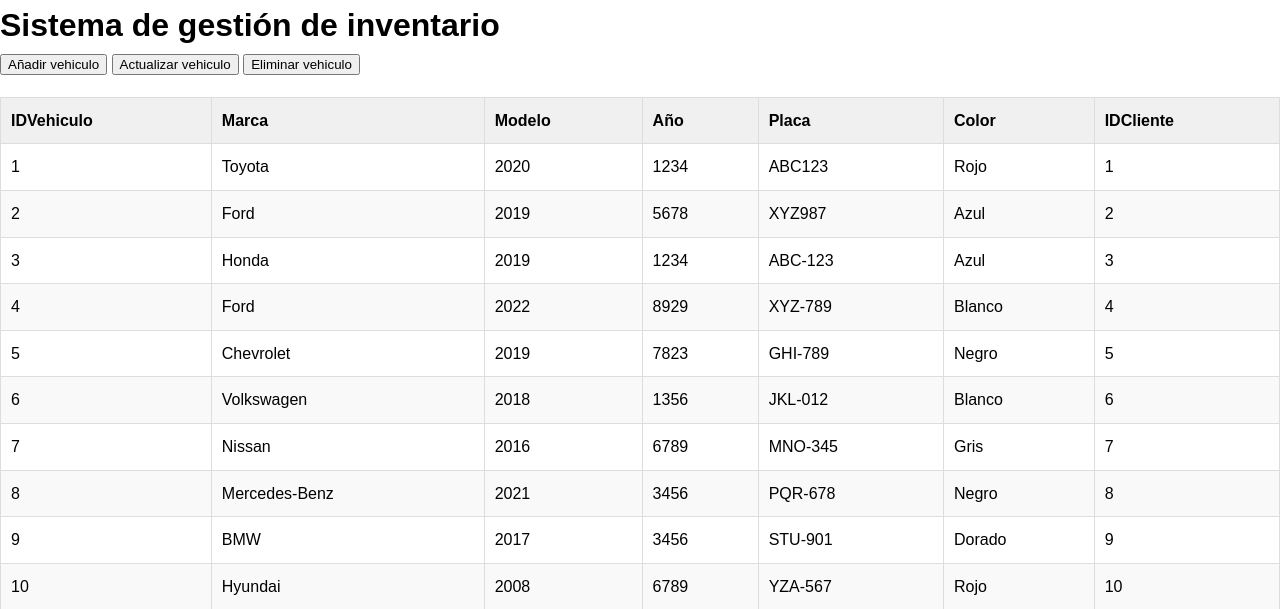
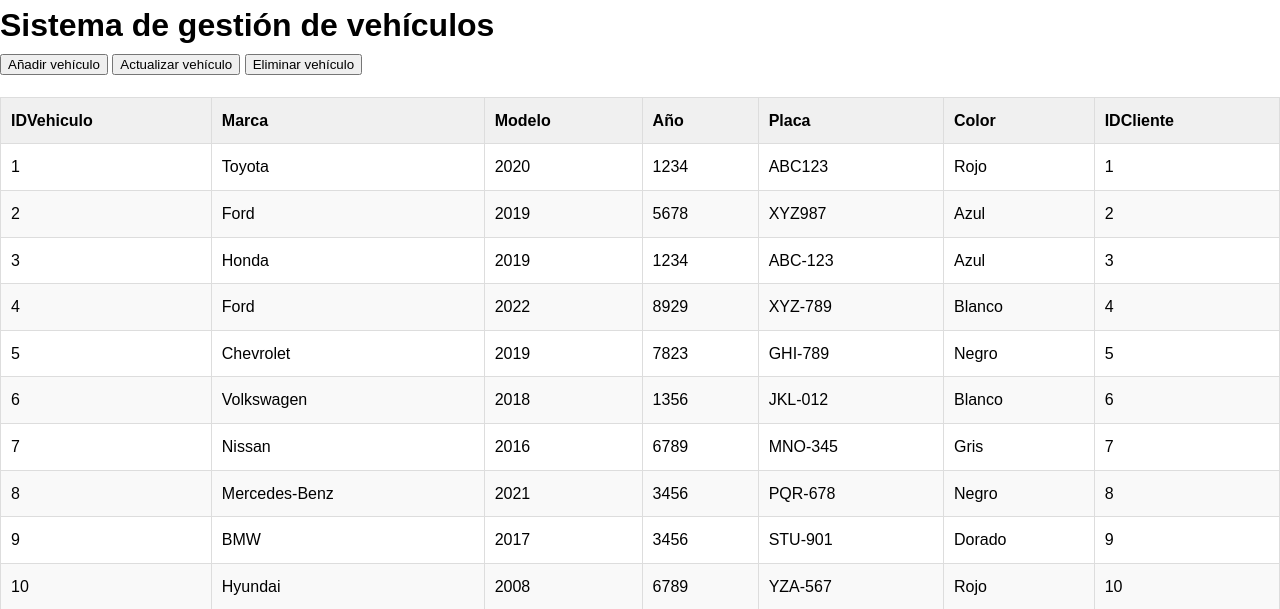
Before and after one commit to sofiacr0/SistemaDeGestionParaTallerMecanico, a Flask app: page /vehiculos in a window 1280 px wide. Shown: the top 609 px of the page. Run offline with Flask 3, Linux system fonts and the light colour scheme; data comes from the database, SQL or seed files in the repository.

Commit message:
actualizacion 2.0

```diff
--- a/app.py
+++ b/app.py
@@ -231,7 +231,7 @@ def citas():
 
 
 # SISTEMA DE GESTIÓN DE EMPLEADOS
-@app.route('/empleados')
+@app.route('/empleados', methods=['GET', 'POST', 'PUT', 'DELETE'])
 def empleados():
     # OBTIENE REGISTROS
     if request.method == 'GET':
@@ -345,7 +345,7 @@ def clientes():
 
 
 # SISTEMA DE GESTIÓN DE VEHICULOS
-@app.route('/vehiculos')
+@app.route('/vehiculos', methods=['GET', 'POST', 'PUT', 'DELETE'])
 def vehiculos():
     # OBTIENE REGISTROS
     if request.method == 'GET':
@@ -442,7 +442,7 @@ def vehiculos():
 
 
 # SISTEMA DE GESTIÓN DE SERVICIOS
-@app.route('/servicios')
+@app.route('/servicios', methods=['GET', 'POST', 'PUT', 'DELETE'])
 def servicios():
     # OBTIENE REGISTROS
     if request.method == 'GET':
@@ -460,7 +460,8 @@ def servicios():
             if connection:
                 connection.close()
             return render_template('servicios.html', data=result)
-            # AÑADIR REGISTROS
+
+     # AÑADIR REGISTROS
     if request.method == 'POST':
         Nombre = request.form['Nombre']
         Descripcion = request.form['Descripcion']
--- a/templates/vehiculos.html
+++ b/templates/vehiculos.html
@@ -16,11 +16,11 @@
     <title>Automaster - Sistema de gestión de vehículos</title>
   </head>
   <body>
-    <h1>Sistema de gestión de inventario</h1>
+    <h1>Sistema de gestión de vehículos</h1>
 
-  <button onclick="abrirModalAñadirVehiculo()">Añadir vehiculo</button>
-  <button onclick="abrirModalActualizarVehiculo()">Actualizar vehiculo</button>
-  <button onclick="abrirModalEliminarVehiculo()">Eliminar vehiculo</button>
+  <button onclick="abrirModalAñadirVehiculo()">Añadir vehículo</button>
+  <button onclick="abrirModalActualizarVehiculo()">Actualizar vehículo</button>
+  <button onclick="abrirModalEliminarVehiculo()">Eliminar vehículo</button>
 
   <div id="modalAñadirVehiculo" class="modal">
     <div class="modal-contenido">
@@ -30,7 +30,7 @@
       <!-- Formulario -->
       <form action="/vehiculos" method="post" id="añadirVehiculo">
         <!-- Campos del formulario -->
-        Marca: <input type="text" name="Nombre" /><br />
+        Marca: <input type="text" name="Marca" /><br />
         Modelo: <input type="text" name="Modelo" /><br />
         Anio: <input type="text" name="Anio" /><br />
         Placa: <input type="text" name="Placa" /><br />
```
